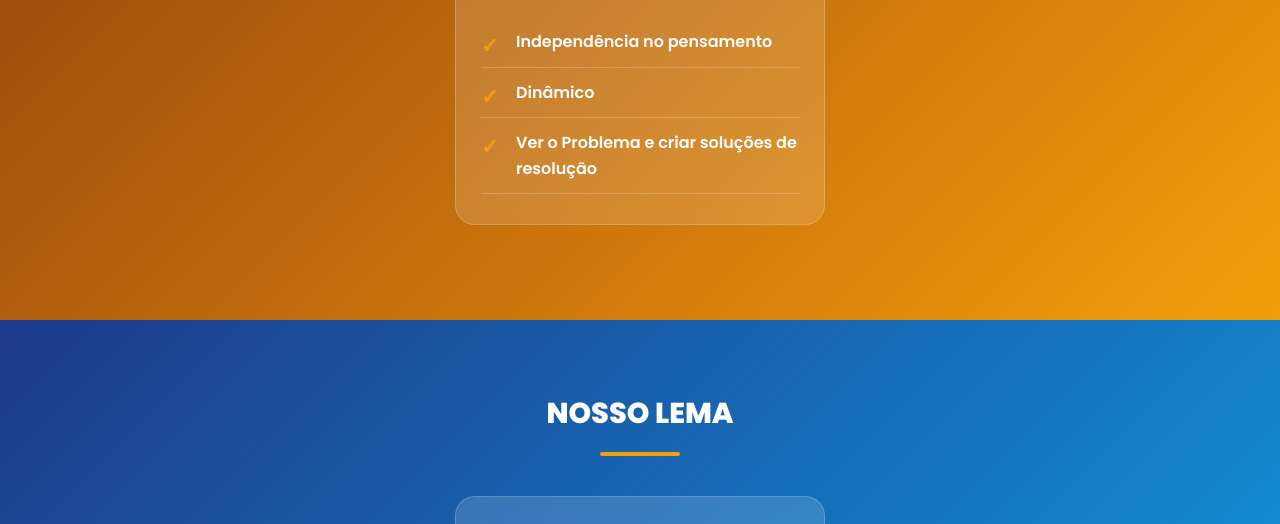
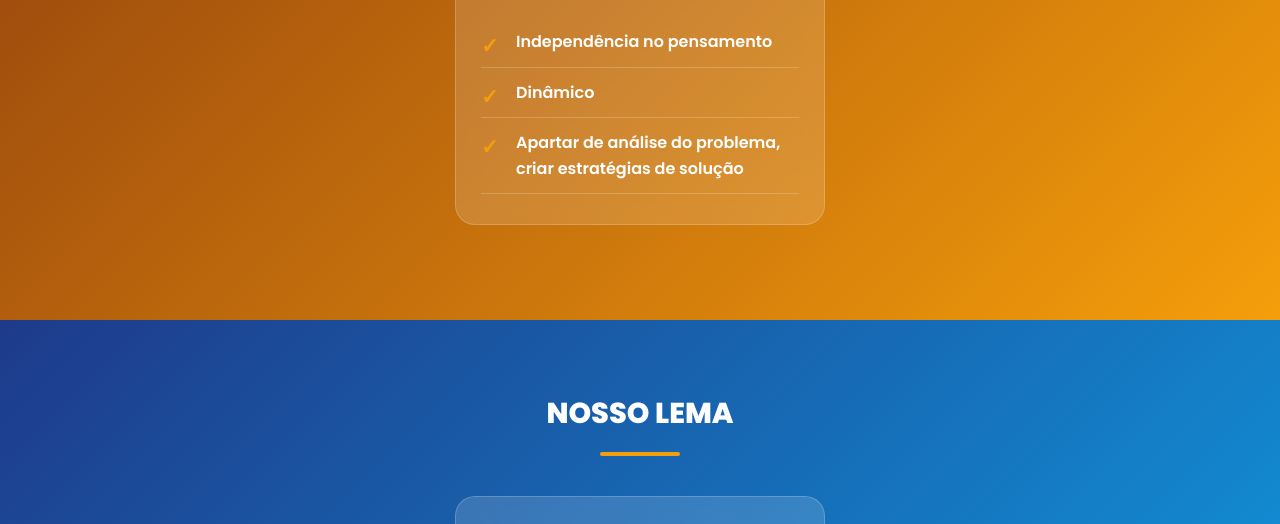
Before and after one commit to GeraldoHack/Col-gio-Viritas, a plain HTML site: page index.html in a window 1280 px wide. Shown: the part 4117-4641 px from the top of the page. Drawn offline with Linux system fonts and the light colour scheme.

Commit message:
Update list item for critical and creative thinking

```diff
--- a/index.html
+++ b/index.html
@@ -786,7 +786,7 @@
                 <ul class="etiqueta-features">
                     <li>Independência no pensamento</li>
                     <li>Dinâmico</li>
-                    <li>Ver o Problema e criar soluções de resolução</li>
+                    <li>Apartar de análise do problema, criar estratégias de solução</li>
                 </ul>
             </div>
         </div>
```
